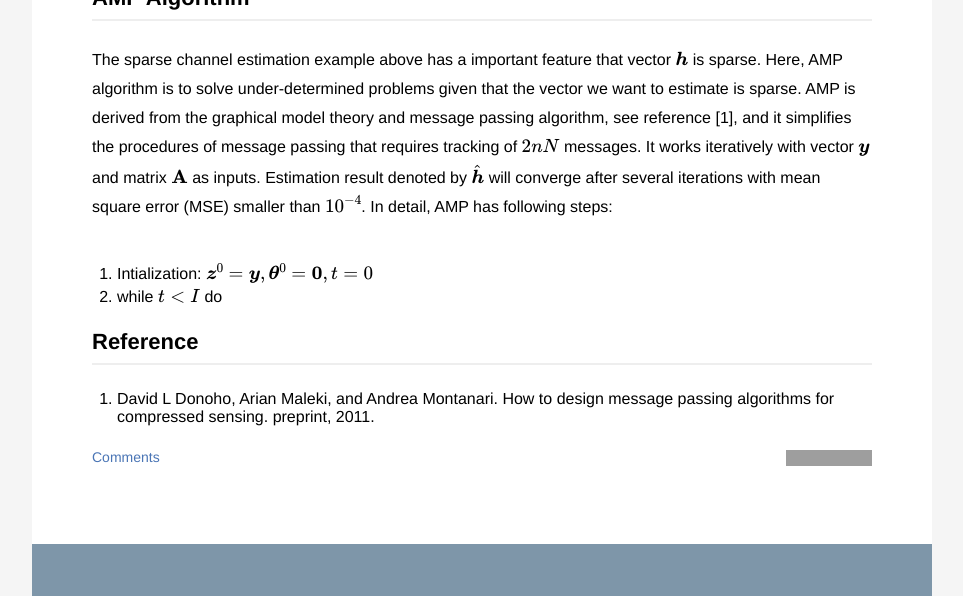
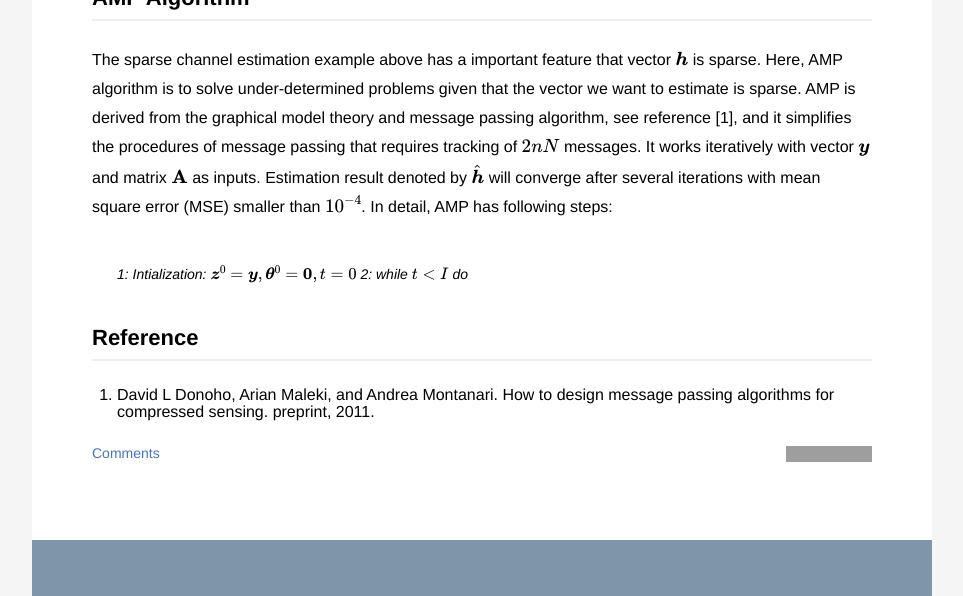
Before and after one commit to danqing117/danqing117.github.io, a Jekyll site: the page built from _posts/2017-04-06-AMP.md, in a window 1280 px wide and 900 px high, scrolled down 1101 px, cut to the strip 0-596 px from the top of the window. Shown: the whole strip, without its empty margins (158-1121 px from the left). Built offline with Jekyll 4.4.1, drawn with Linux system fonts in a browser that asks for light colours; formulas are drawn with MathJax 3; grey boxes are pictures that could not be loaded.

Commit message:
Update 2017-04-06-AMP.md

```diff
--- a/_posts/2017-04-06-AMP.md
+++ b/_posts/2017-04-06-AMP.md
@@ -48,8 +48,8 @@ To find the accurate solution of channel information vector \\(h\\), we may thin
 The sparse channel estimation example above has a important feature that vector \\( \boldsymbol{h}\\) is sparse. Here, AMP algorithm is to solve under-determined problems given that the vector we want to estimate is sparse. AMP is derived from the graphical model theory and message passing algorithm, see reference [1], and it simplifies the procedures of message passing that requires tracking of \\( 2nN\\) messages. It works iteratively with vector \\( \boldsymbol{y}\\) and matrix \\( \mathbf{A}\\) as inputs. Estimation result denoted by \\( \hat{\boldsymbol{h}}\\) will converge after several iterations with mean square error (MSE) smaller than \\( 10^{-4}\\). In detail, AMP has following steps:
 
 
-1. Intialization: \\(\boldsymbol{z}^0 = \boldsymbol{y}, \boldsymbol{\theta}^0 = \boldsymbol{0}, t=0\\)
-2. _while_ \\( t<I\\) _do_
+> 1: Intialization: \\(\boldsymbol{z}^0 = \boldsymbol{y}, \boldsymbol{\theta}^0 = \boldsymbol{0}, t=0\\)
+> 2: _while_ \\( t<I\\) _do_
 
 ## Reference
 1. David L Donoho, Arian Maleki, and Andrea Montanari. How to design message passing algorithms for compressed sensing. preprint, 2011.
```
